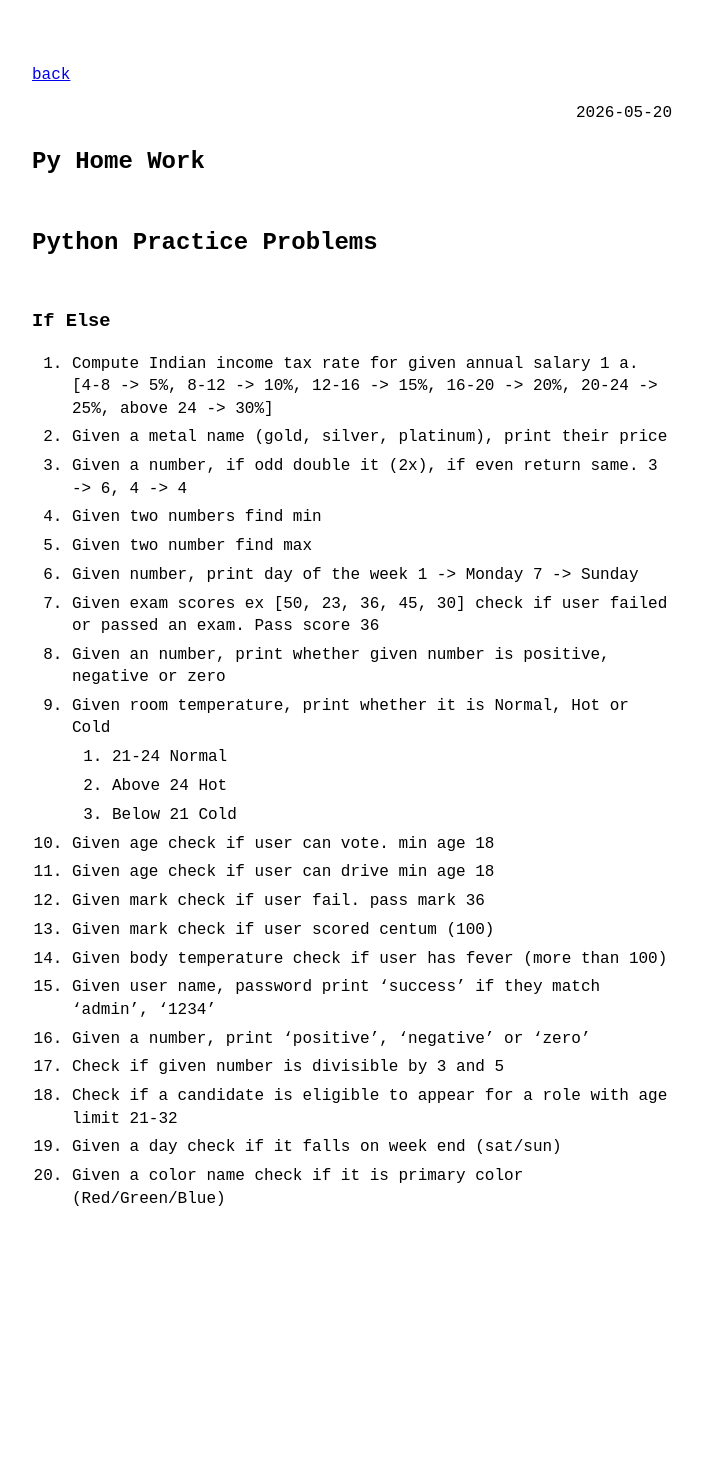
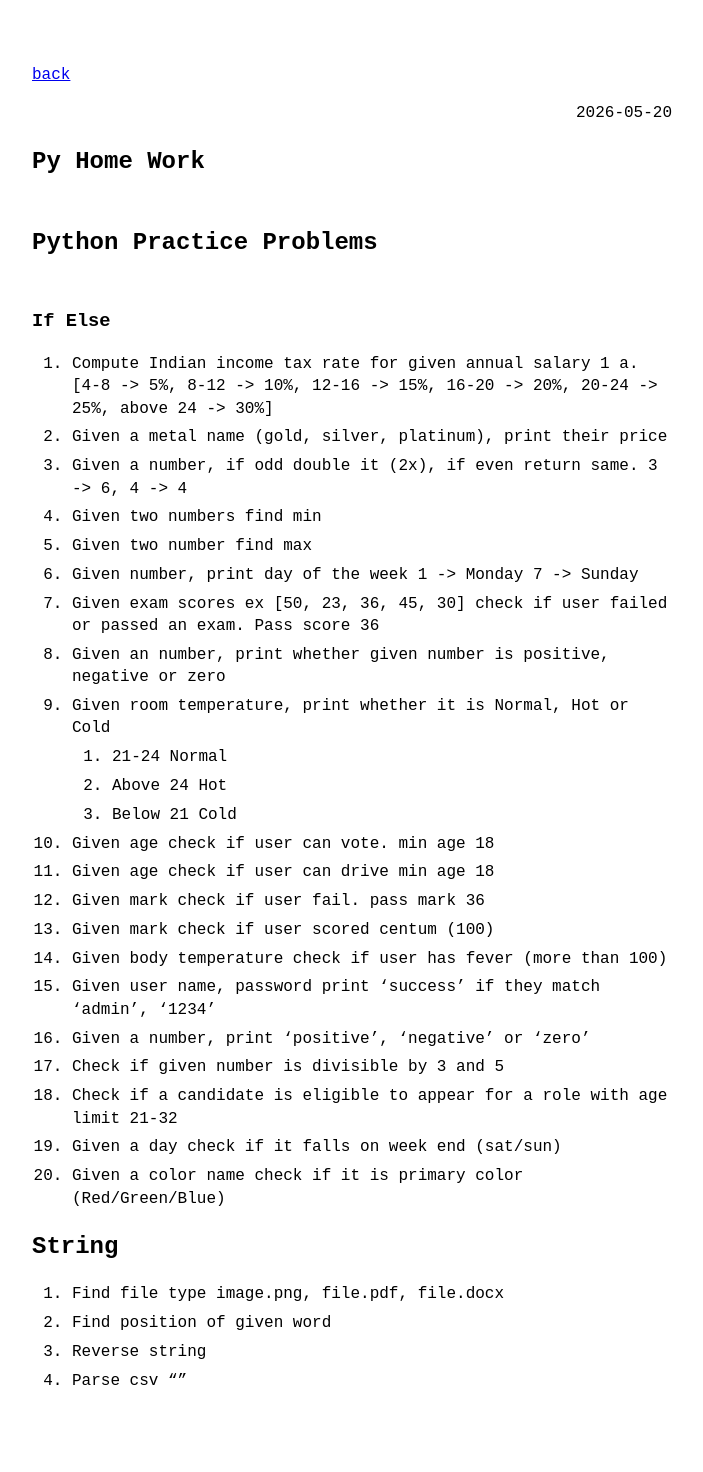
Before and after one commit to VallarasuS/Vallarasu.in, a Jekyll site: the page built from docs/_posts/2026-05-20-py-home-work.md, in a window 1280 px wide. Shown: the whole page, without its empty margins (288-991 px from the left). Built offline with Jekyll 4.4.1, drawn with Linux system fonts in a browser that asks for light colours; before the commit the page ends 1290 px from its top, so only the background shows below that.

Commit message:
Update 2026-05-20-py-home-work.md

```diff
--- a/docs/_posts/2026-05-20-py-home-work.md
+++ b/docs/_posts/2026-05-20-py-home-work.md
@@ -31,3 +31,10 @@ category: Python
 1. Check if a candidate is eligible to appear for a role with age limit 21-32
 1. Given a day check if it falls on week end (sat/sun)
 1. Given a color name check if it is primary color (Red/Green/Blue)
+
+# String
+
+1. Find file type image.png, file.pdf, file.docx
+1. Find position of given word
+1. Reverse string
+1. Parse csv ""
```
